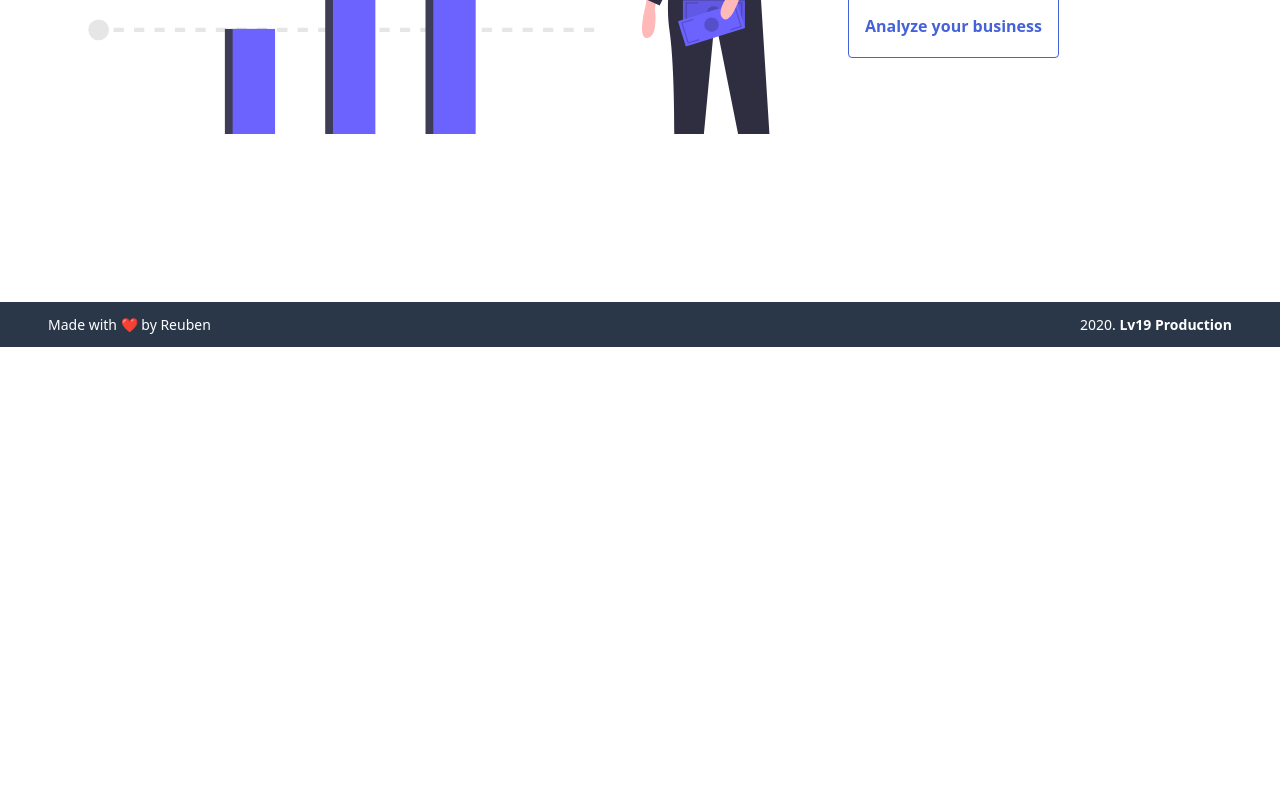
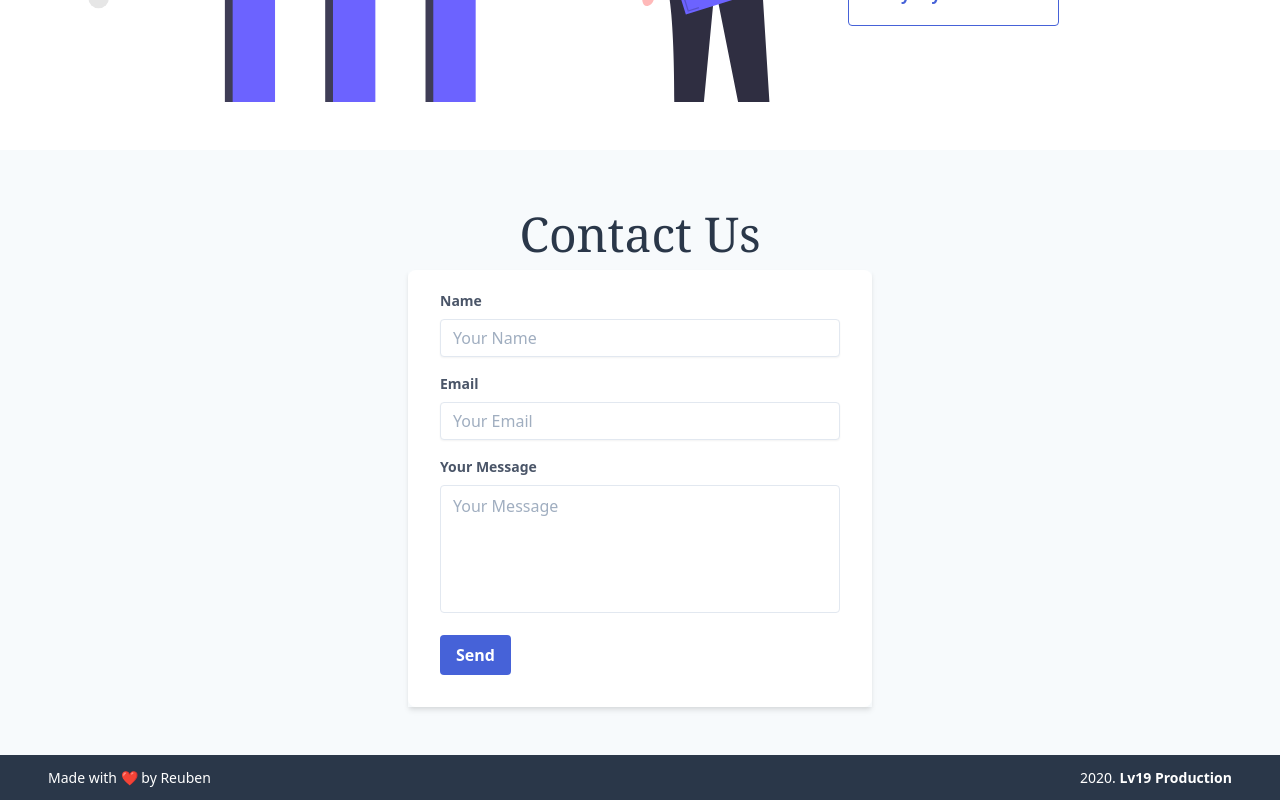
Before and after one commit to ReubenMathew/business_template, a Vue app: page / in a window 1280 px wide. Shown: the part 1576-2376 px from the top of the page. Before the commit the page ends 1923 px from the top, so only its background shows below. Built offline with nearby package versions, Linux system fonts and the light colour scheme.

Commit message:
added contact section

```diff
--- a/src/App.vue
+++ b/src/App.vue
@@ -4,8 +4,41 @@
     <MainScreen/>
     <Banner/>
     <InfoContainer/>
-    <Footer class="mt-10"/>
-</div>
+
+    <div class="container bg-gray-100 max-w-full mx-auto px-6 py-12">
+      <div class="max-w-lg mx-auto px-6">
+          <div class="font-serif font-thin text-center text-black text-5xl">Contact Us</div>
+          <div class="max-w-xl shadow-md">
+            <form class=" bg-white rounded-lg px-8 pt-3 pb-8" action="https://formspree.io/xlewvwne" method="POST">
+              <div class="mb-4 mt-2">
+                <label class="block w-full text-gray-700 text-sm font-bold mb-2" for="username">
+                  Name
+                </label>
+                <input type="text" name="name" class="shadow-sm appearance-none border rounded w-full py-2 px-3 text-gray-700 leading-tight focus:outline-none focus:shadow-outline" placeholder="Your Name">
+              </div>
+              <div class="mb-4">
+                <label class="block w-full text-gray-700 text-sm font-bold mb-2" for="username">
+                  Email
+                </label>
+                <input type="email" name="_replyto" class="shadow-sm appearance-none border rounded w-full py-2 px-3 text-gray-700 leading-tight focus:outline-none focus:shadow-outline" placeholder="Your Email">
+              </div>
+              <div class="mb-4">
+                <label class="block w-full text-gray-700 text-sm font-bold mb-2" for="username">
+                  Your Message
+                </label>
+                <textarea class="w-full h-32 resize-none focus:outline-none focus:shadow-outline border rounded text-gray-700 py-2 px-3" name="message" placeholder="Your Message"></textarea>
+              </div>
+              <div class="">
+                <input type="submit" value="Send" class="transition ease-in-out duration-200 bg-blue hover:bg-white hover:text-blue text-white font-bold py-2 px-4 rounded focus:outline-none focus:shadow-outline">
+              </div>
+            </form>
+          </div>
+      </div>
+    </div>
+
+    <Footer/>
+
+  </div>
 
 </template>
 <style>
--- a/src/components/InfoContainer.vue
+++ b/src/components/InfoContainer.vue
@@ -1,6 +1,6 @@
 <template>
 
-    <div class="container py-32 flex-wrap lg:flex md:mt-16 flex-wrap mx-auto px-5 md:px-16">
+    <div class="container pt-24 pb-12 flex-wrap lg:flex md:mt-16 flex-wrap mx-auto px-5 md:px-16">
       <div class="bgimg1 lg:w-4/6 bg-cover bg-top h-auto text-white py-24 px-10"></div>
       <div class="lg:w-2/6 bg-top flex-wrap h-auto text-black py-24 px-4">
         <p class="text-3xl font-bold font-serif">Do Business</p>
```
